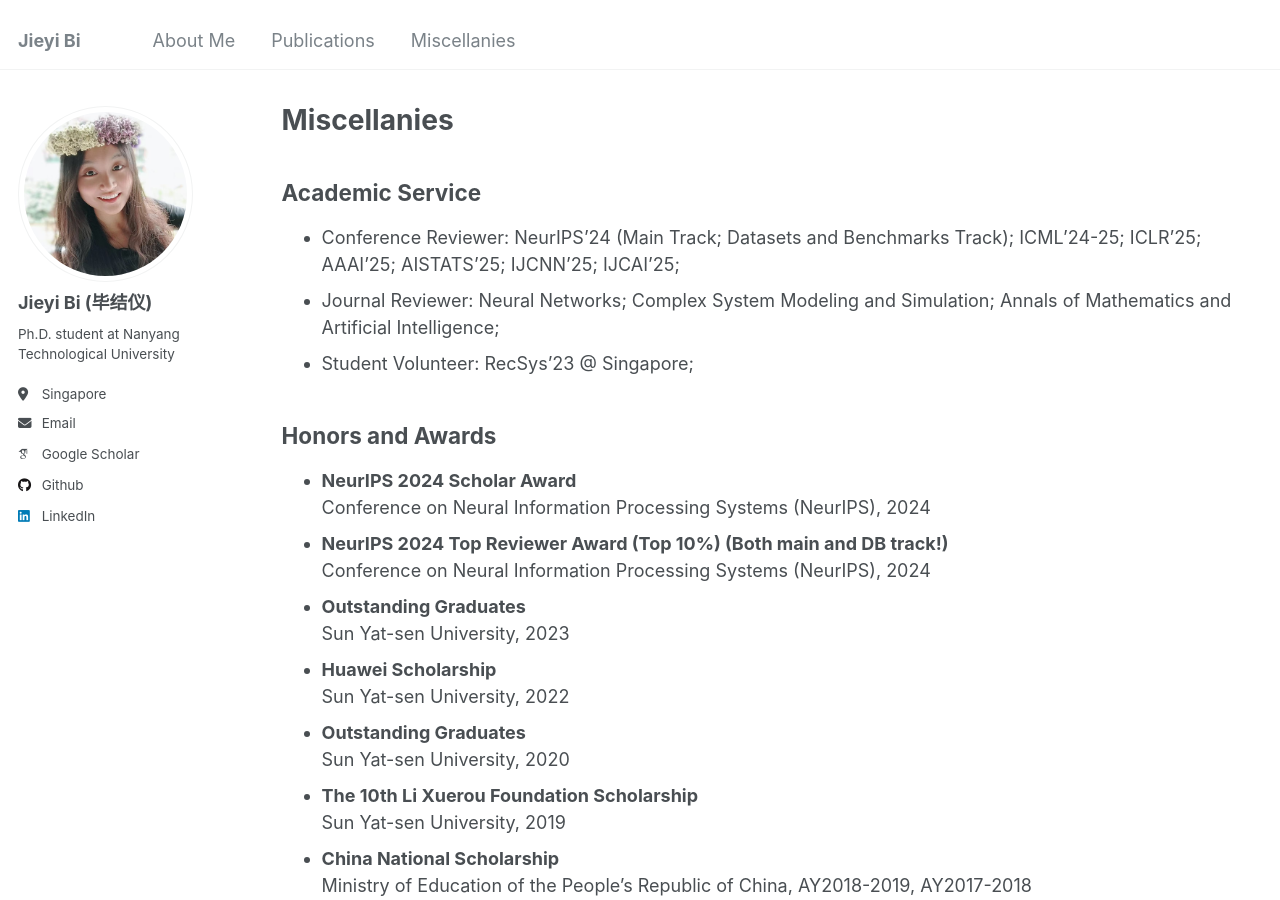
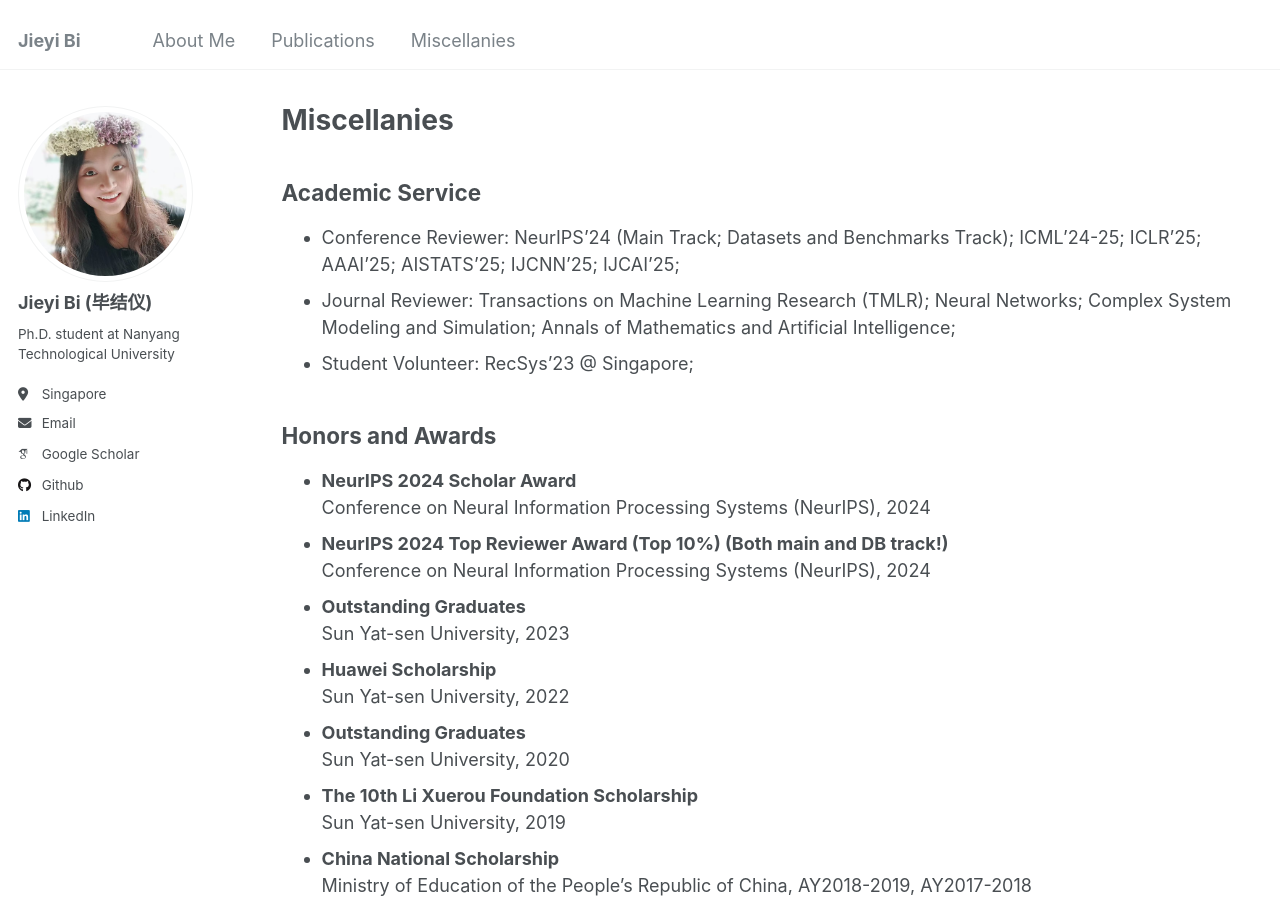
Before and after one commit to jieyibi/jieyibi.github.io, a Jekyll site: the page built from _pages/miscellanies.md, in a window 1280 px wide and 900 px high. Built offline with Jekyll 4.4.1, drawn with Linux system fonts in a browser that asks for light colours; some web fonts are replaced.

Commit message:
Update miscellanies.md

```diff
--- a/_pages/miscellanies.md
+++ b/_pages/miscellanies.md
@@ -8,7 +8,7 @@ author_profile: true
 ## Academic Service
 
 * Conference Reviewer: NeurIPS'24 (Main Track; Datasets and Benchmarks Track); ICML'24-25; ICLR'25; AAAI'25; AISTATS’25; IJCNN'25; IJCAI'25;
-* Journal Reviewer: Neural Networks; Complex System Modeling and Simulation; Annals of Mathematics and Artificial Intelligence;
+* Journal Reviewer: Transactions on Machine Learning Research (TMLR); Neural Networks; Complex System Modeling and Simulation; Annals of Mathematics and Artificial Intelligence;
 * Student Volunteer: RecSys'23 @ Singapore;
 
 
```
